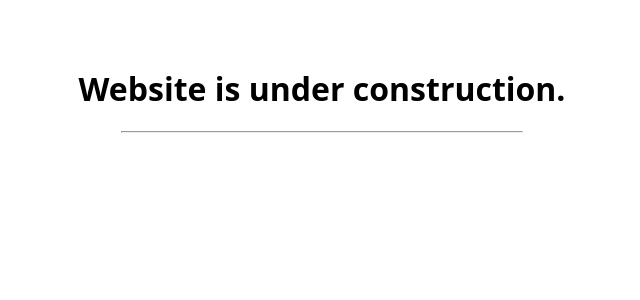
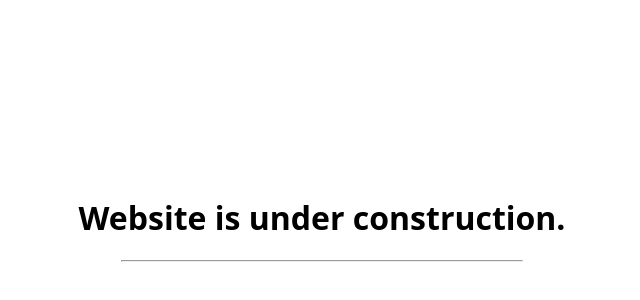
Before and after one commit to AyhemAllouache/mywebsite, a plain HTML site: page index.html in a window 1280 px wide. Shown: the part 186-486 px from the top of the page, without its empty margins (318-958 px from the left). Drawn offline with Linux system fonts and the light colour scheme.

Commit message:
center elements

```diff
--- a/index.html
+++ b/index.html
@@ -6,9 +6,14 @@
     <meta name="viewport" content="width=device-width, initial-scale=1.0" />
     <title>Allouache Ayhem</title>
     <style>
+      body {
+    min-height: 100vh;
+    align-items: center;
+    justify-content: center;
+    display: flex;
+}
       h1 {
         text-align: center;
-        margin-top: 20%;
         font-family: system-ui, -apple-system, BlinkMacSystemFont, "Segoe UI",
           Roboto, Oxygen, Ubuntu, Cantarell, "Open Sans", "Helvetica Neue",
           sans-serif;
```
